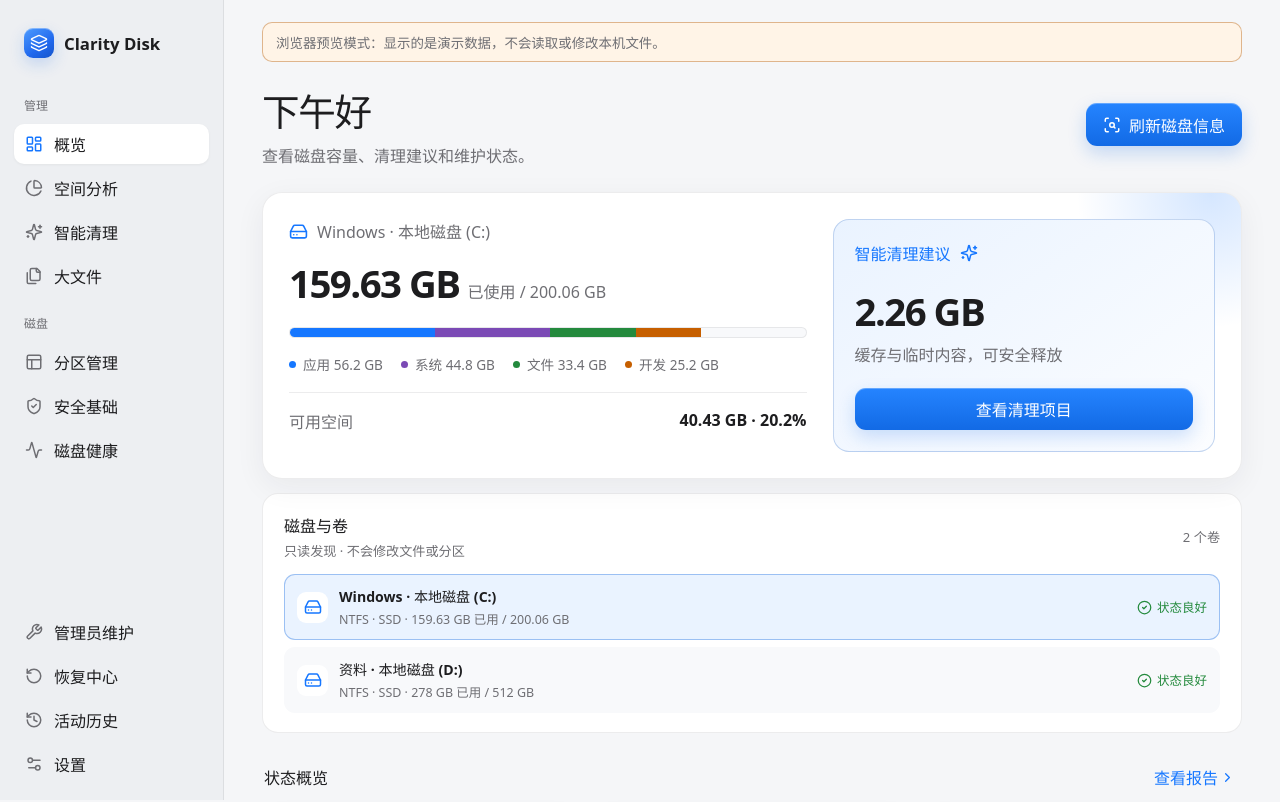
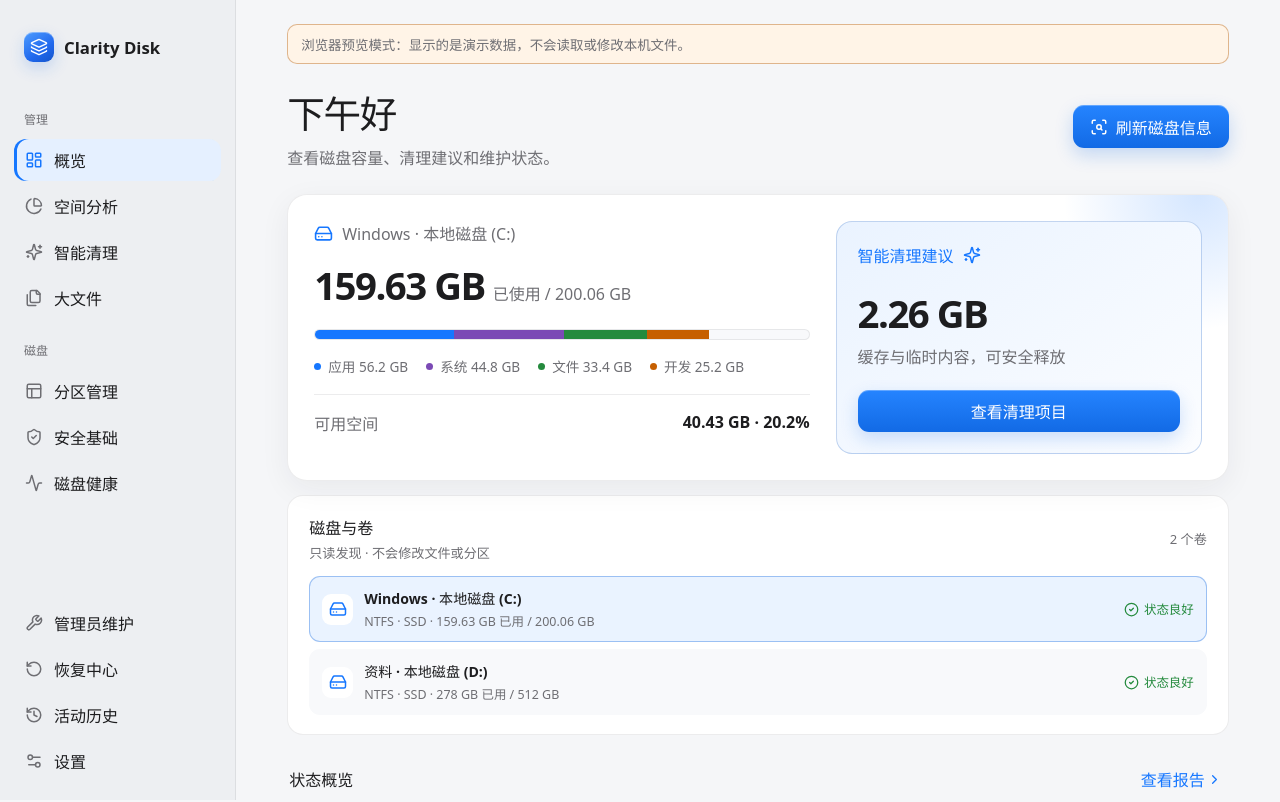
Before and after one commit to leaf-zly/clarity-disk, a Vue app in the folder apps/desktop/: page / in a window 1280 px wide. Shown: the top 802 px of the page. Built offline with nearby package versions, Linux system fonts and the light colour scheme.

Commit message:
fix: stabilize window startup and refine desktop layout

```diff
--- a/apps/desktop/src/App.vue
+++ b/apps/desktop/src/App.vue
@@ -90,13 +90,15 @@
 .app-shell {
   min-height: 100vh;
   display: grid;
-  grid-template-columns: 224px minmax(0, 1fr);
+  grid-template-columns: 236px minmax(0, 1fr);
   background: var(--color-canvas);
 }
 
 .app-content {
   min-width: 0;
-  padding: 34px 38px 44px;
+  width: min(100%, 1440px);
+  margin: 0 auto;
+  padding: 36px clamp(28px, 4vw, 64px) 56px;
 }
 
 .preview-banner {
@@ -112,7 +114,7 @@
 
 @media (max-width: 900px) {
   .app-shell {
-    grid-template-columns: 76px minmax(0, 1fr);
+    grid-template-columns: 78px minmax(0, 1fr);
   }
 
   .app-content {
--- a/apps/desktop/src/components/AppSidebar.vue
+++ b/apps/desktop/src/components/AppSidebar.vue
@@ -118,7 +118,7 @@
   height: 100vh;
   display: flex;
   flex-direction: column;
-  padding: 22px 14px 16px;
+  padding: 26px 14px 18px;
   background: var(--color-sidebar);
   border-right: 1px solid var(--color-border);
   backdrop-filter: blur(24px) saturate(145%);
@@ -130,7 +130,7 @@
   gap: 10px;
   min-height: 42px;
   padding: 0 10px;
-  margin-bottom: 18px;
+  margin-bottom: 24px;
 }
 
 .brand-mark {
@@ -163,20 +163,20 @@
 }
 
 .group-label {
-  padding: 14px 10px 6px;
+  padding: 18px 10px 7px;
   color: var(--color-text-secondary);
   font-size: 0.75rem;
 }
 
 .nav-item {
   width: 100%;
-  min-height: 40px;
+  min-height: 42px;
   display: flex;
   align-items: center;
   gap: 11px;
   padding: 8px 11px;
   border: 0;
-  border-radius: 10px;
+  border-radius: 12px;
   color: var(--color-text);
   background: transparent;
   text-align: left;
@@ -193,8 +193,8 @@
 }
 
 .nav-item.active {
-  background: var(--color-surface);
-  box-shadow: 0 1px 3px rgba(0, 0, 0, 0.05);
+  background: color-mix(in srgb, var(--color-blue) 11%, var(--color-surface));
+  box-shadow: inset 3px 0 0 var(--color-blue);
   font-weight: 600;
 }
 
--- a/apps/desktop/src/pages/PartitionPreviewPage.vue
+++ b/apps/desktop/src/pages/PartitionPreviewPage.vue
@@ -383,7 +383,7 @@
             <ArrowRight :size="16" aria-hidden="true" />
             <span>{{ partitionName(sourcePartition) }}</span>
           </div>
-          <p>模拟方向：迁移右侧源分区数据，再将其容量并入左侧目标分区。</p>
+          <p>预演方向：迁移右侧源分区数据，再将其容量并入左侧目标分区。</p>
 
           <button
             class="primary-button"
@@ -505,7 +505,7 @@
         </div>
 
         <div v-if="preview.simulatedLayout" class="simulation">
-          <span class="section-kicker">模拟后布局</span>
+          <span class="section-kicker">预演后布局</span>
           <PartitionTopologyBar
             :partitions="preview.simulatedLayout.partitions"
             :disk-size-bytes="preview.simulatedLayout.diskSizeBytes"
```
Also changed, not shown: 1 other file (tests, documents, lock files or other folders).
